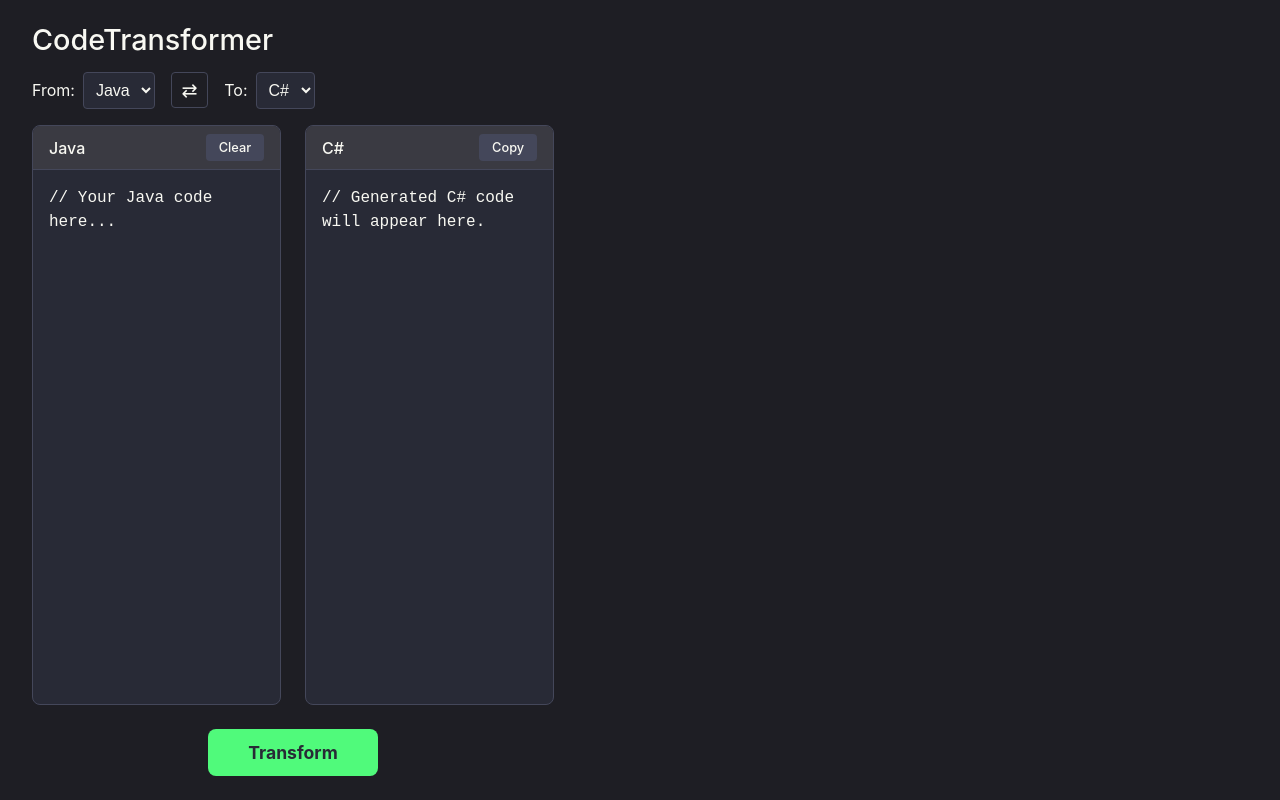
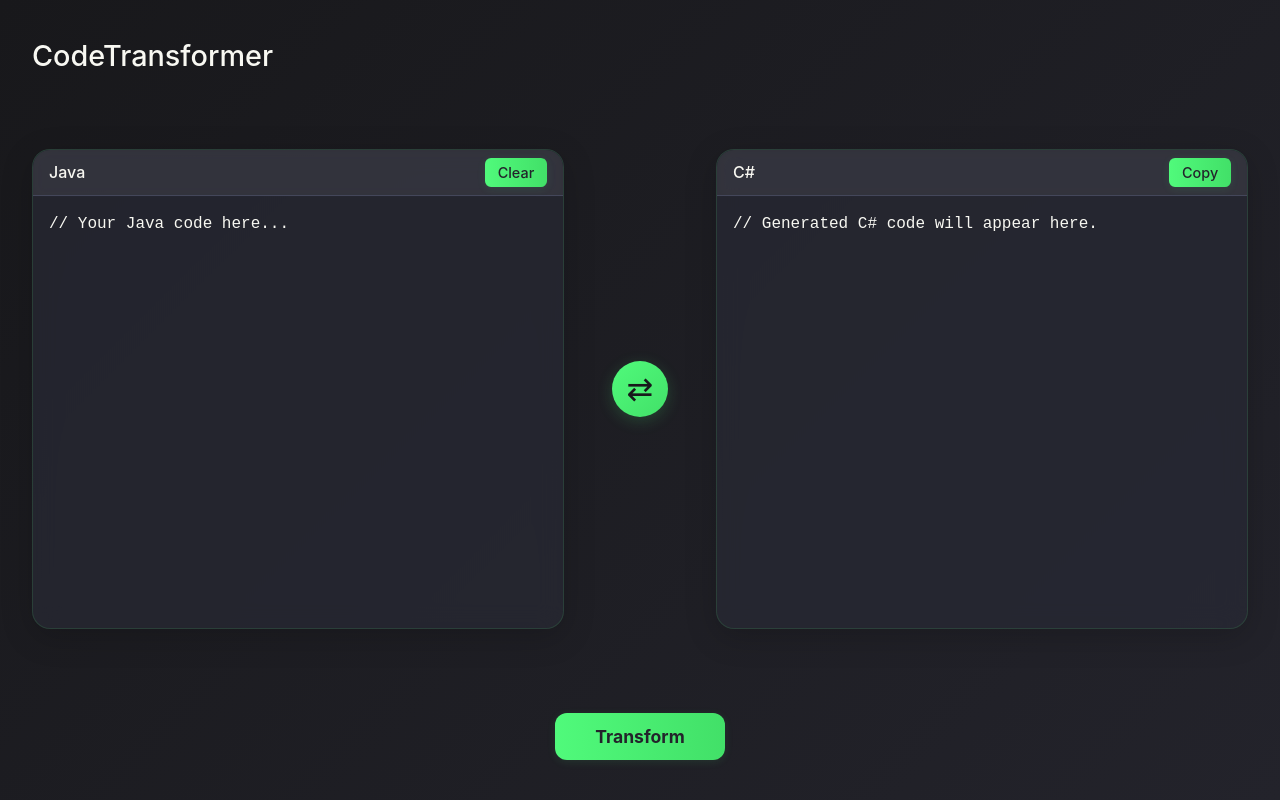
Before and after one commit to Vedang-P/java-to-c--website-ui, a React (Vite) app in the folder code-transformer-app/: page / in a window 1280 px wide. Built offline with nearby package versions, Linux system fonts and the light colour scheme.

Commit message:
polished the ui

```diff
--- a/code-transformer-app/src/App.css
+++ b/code-transformer-app/src/App.css
@@ -24,8 +24,12 @@ html, body, #root {
 }
 
 body {
-  background-color: var(--background-color);
+  background: linear-gradient(135deg, #18181b 0%, #23232b 100%);
   color: var(--text-color);
+  min-height: 100vh;
+  margin: 0;
+  padding: 0;
+  display: block;
 }
 
 /*
@@ -33,14 +37,16 @@ body {
   These rules center the container on the page while letting it be very wide.
 */
 .app-container {
-  width: 100%;
-  max-width: 1800px; /* A generous width perfect for large monitors */
-  margin: 0 auto;   /* This is the key to HORIZONTAL CENTERING */
-
+  width: 100vw;
+  height: 100vh;
+  max-width: none;
+  margin: 0;
+  padding: 2.5rem 2rem;
+  background: transparent;
+  border-radius: 0;
+  box-shadow: none;
   display: flex;
   flex-direction: column;
-  height: 100vh;
-  padding: 1.5rem 2rem;
 }
 
 /* Header - no changes */
@@ -90,28 +96,45 @@ body {
 .main-content {
   display: flex;
   flex-grow: 1;
-  gap: 1.5rem;
+  gap: 2rem;
   min-height: 0;
+  height: 100%;
+  justify-content: stretch;
+  align-items: center;
+  transition: gap 0.3s;
 }
 
 /* Code Panel - no changes */
 .code-panel {
-  flex: 1;
+  flex: 1 1 0;
   display: flex;
   flex-direction: column;
-  background-color: var(--panel-background);
-  border-radius: 8px;
+  background: rgba(40, 42, 54, 0.7);
+  border-radius: 18px;
   overflow: hidden;
-  border: 1px solid var(--border-color);
+  border: 1.5px solid rgba(80, 250, 123, 0.12);
   position: relative;
+  min-width: 0;
+  min-height: 60vh;
+  box-shadow: 0 8px 32px 0 rgba(0,0,0,0.18);
+  backdrop-filter: blur(12px);
+  -webkit-backdrop-filter: blur(12px);
+  transition: box-shadow 0.3s, border 0.3s, background 0.3s;
+}
+.code-panel:hover {
+  box-shadow: 0 12px 40px 0 rgba(80,250,123,0.10);
+  border: 1.5px solid var(--primary-accent);
+  background: rgba(80, 250, 123, 0.08);
 }
 .panel-header {
   display: flex;
   justify-content: space-between;
   align-items: center;
   padding: 0.5rem 1rem;
-  background-color: #3a3a42;
+  background: rgba(58, 58, 66, 0.7);
   border-bottom: 1px solid var(--border-color);
+  backdrop-filter: blur(6px);
+  -webkit-backdrop-filter: blur(6px);
 }
 .panel-header h2 {
   margin: 0;
@@ -129,19 +152,24 @@ body {
   line-height: 1.5;
   resize: none;
   outline: none;
+  transition: background 0.3s, color 0.3s;
 }
 .panel-button {
-  background-color: #44475a;
-  color: var(--text-color);
+  background: linear-gradient(90deg, #50fa7b 0%, #42e068 100%);
+  color: #23232b;
   border: none;
   padding: 0.4rem 0.8rem;
-  border-radius: 4px;
+  border-radius: 6px;
   cursor: pointer;
-  font-size: 0.8rem;
-  transition: background-color 0.2s;
+  font-size: 0.9rem;
+  font-weight: 500;
+  box-shadow: 0 2px 8px 0 rgba(80,250,123,0.10);
+  transition: background 0.3s, box-shadow 0.3s, color 0.3s;
 }
 .panel-button:hover {
-  background-color: #6272a4;
+  background: linear-gradient(90deg, #42e068 0%, #50fa7b 100%);
+  color: #18181b;
+  box-shadow: 0 4px 16px 0 rgba(80,250,123,0.18);
 }
 
 /* Action Bar - no changes */
@@ -152,16 +180,45 @@ body {
   flex-shrink: 0;
 }
 .transform-button {
-  background-color: var(--primary-accent);
-  color: #282a36;
+  background: linear-gradient(90deg, #50fa7b 0%, #42e068 100%);
+  color: #23232b;
   border: none;
   padding: 0.8rem 2.5rem;
   font-size: 1.1rem;
   font-weight: bold;
-  border-radius: 8px;
+  border-radius: 12px;
   cursor: pointer;
-  transition: background-color 0.2s;
+  box-shadow: 0 2px 8px 0 rgba(80,250,123,0.10);
+  transition: background 0.3s, box-shadow 0.3s, color 0.3s;
 }
 .transform-button:hover {
-  background-color: var(--button-hover);
+  background: linear-gradient(90deg, #42e068 0%, #50fa7b 100%);
+  color: #18181b;
+  box-shadow: 0 4px 16px 0 rgba(80,250,123,0.18);
 }
+
+.center-swap {
+  align-self: center;
+  background: linear-gradient(135deg, #50fa7b 0%, #42e068 100%);
+  color: #18181b;
+  border: none;
+  border-radius: 50%;
+  width: 56px;
+  height: 56px;
+  font-size: 2rem;
+  font-weight: bold;
+  box-shadow: 0 4px 16px 0 rgba(80,250,123,0.18);
+  display: flex;
+  align-items: center;
+  justify-content: center;
+  cursor: pointer;
+  transition: background 0.3s, box-shadow 0.3s, color 0.3s, transform 0.2s;
+  z-index: 2;
+  margin: 0 1rem;
+}
+.center-swap:hover {
+  background: linear-gradient(135deg, #42e068 0%, #50fa7b 100%);
+  color: #23232b;
+  box-shadow: 0 8px 32px 0 rgba(80,250,123,0.28);
+  transform: scale(1.08) rotate(90deg);
+}
--- a/code-transformer-app/src/App.jsx
+++ b/code-transformer-app/src/App.jsx
@@ -1,6 +1,6 @@
 import React, { useState } from 'react';
 import Header from './components/Header';
-import LanguageSelector from './components/LanguageSelector';
+// import LanguageSelector from './components/LanguageSelector'; // Removed
 import CodePanel from './components/CodePanel';
 import ActionBar from './components/ActionBar';
 import './App.css';
@@ -31,11 +31,6 @@ function App() {
   return (
     <div className="app-container">
       <Header />
-      <LanguageSelector
-        sourceLang={sourceLang}
-        targetLang={targetLang}
-        onSwap={handleSwapLanguages}
-      />
       <main className="main-content">
         <CodePanel
           language={sourceLang}
@@ -43,6 +38,7 @@ function App() {
           setCode={setJavaCode}
           isReadOnly={false}
         />
+        <button className="swap-button center-swap" onClick={handleSwapLanguages} title="Swap Languages">&#x21C4;</button>
         <CodePanel
           language={targetLang}
           code={csharpCode}
--- a/code-transformer-app/src/components/LanguageSelector.jsx
+++ b/code-transformer-app/src/components/LanguageSelector.jsx
@@ -1,29 +1 @@
-import React from 'react';
-
-function LanguageSelector({ sourceLang, targetLang, onSwap }) {
-  return (
-    <div className="language-selector">
-      <div className="dropdown-container">
-        <label htmlFor="from-lang">From:</label>
-        <select id="from-lang" defaultValue={sourceLang}>
-          <option value="Java">Java</option>
-          {/* Add other source languages here */}
-        </select>
-      </div>
-
-      <button onClick={onSwap} className="swap-button" title="Swap Languages">
-        &#x21C4; {/* Unicode for arrows */}
-      </button>
-
-      <div className="dropdown-container">
-        <label htmlFor="to-lang">To:</label>
-        <select id="to-lang" defaultValue={targetLang}>
-          <option value="C#">C#</option>
-          {/* Add other target languages here */}
-        </select>
-      </div>
-    </div>
-  );
-}
-
-export default LanguageSelector;
+// This component is no longer used.
```
